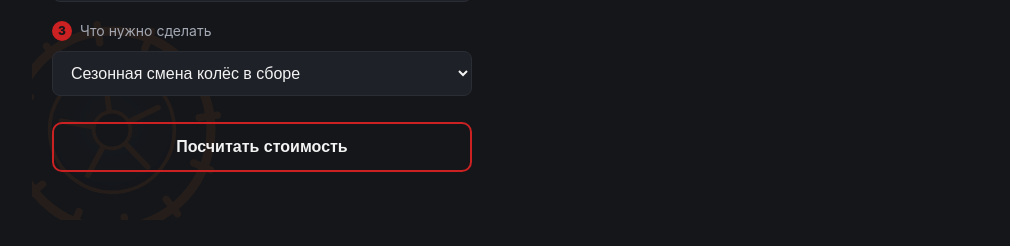
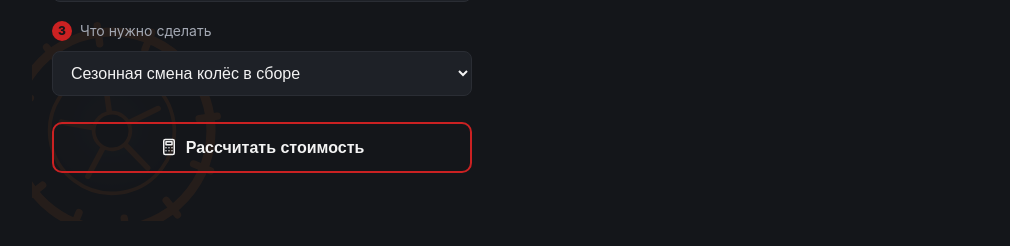
Before and after one commit to n9853643346/yahroma-tire, a plain HTML site: page site/index.html in a window 1280 px wide. Shown: the part 3966-4212 px from the top of the page, without its empty margins (128-1138 px from the left). Drawn offline with Linux system fonts and the light colour scheme.

Commit message:
[agent] сайт: кнопка «Рассчитать стоимость» с иконкой калькулятора

```diff
--- a/site/index.html
+++ b/site/index.html
@@ -244,7 +244,7 @@
         <option value="assembly">Сборка-разборка</option>
       </select>
 
-      <button type="button" id="quiz-calc">Посчитать стоимость</button>
+      <button type="button" id="quiz-calc"><svg width="18" height="18" viewBox="0 0 24 24" fill="none" stroke="currentColor" stroke-width="2" stroke-linecap="round" stroke-linejoin="round" aria-hidden="true" style="vertical-align:-3px;margin-right:8px"><rect x="5" y="2" width="14" height="20" rx="2"/><rect x="8" y="5" width="8" height="4"/><path d="M8 13h.01M12 13h.01M16 13h.01M8 17h.01M12 17h.01M16 17h.01"/></svg>Рассчитать стоимость</button>
     </form>
 
     <div id="quiz-result" class="quiz-result" role="status"></div>
```
